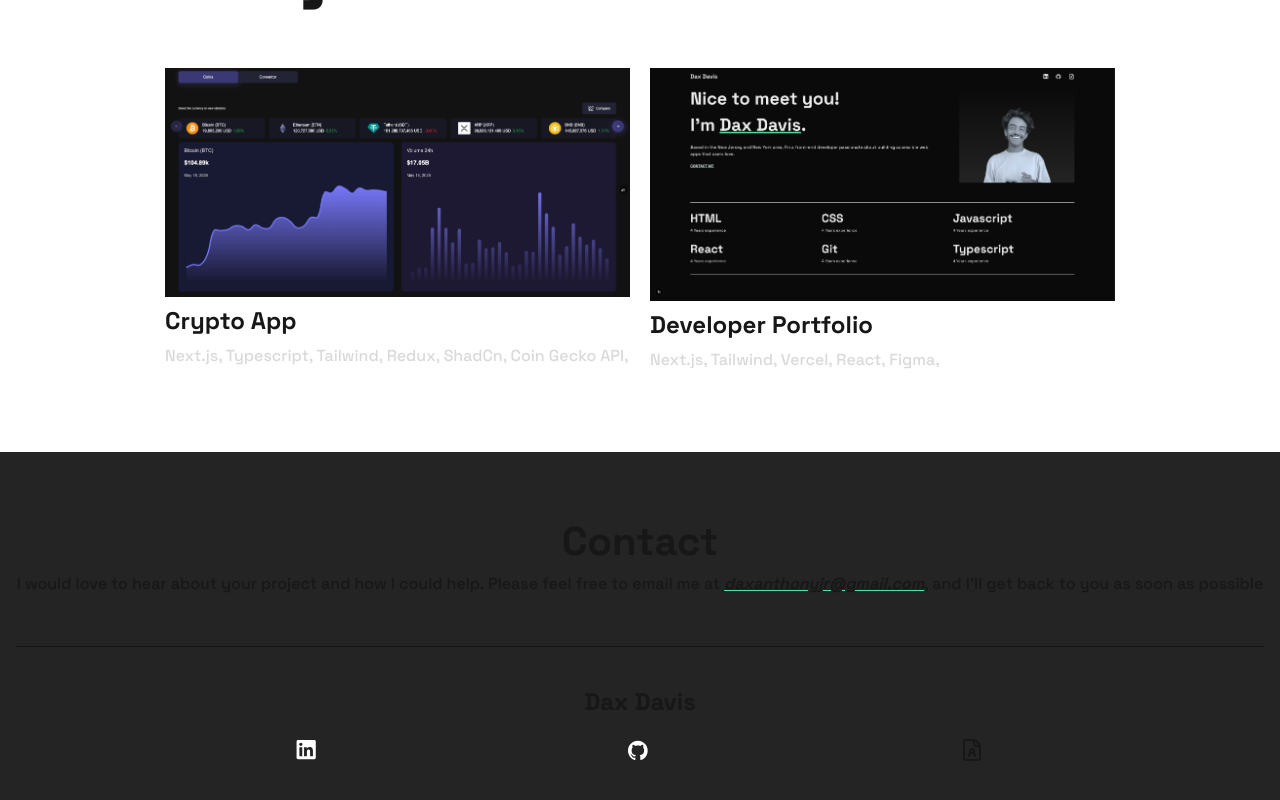
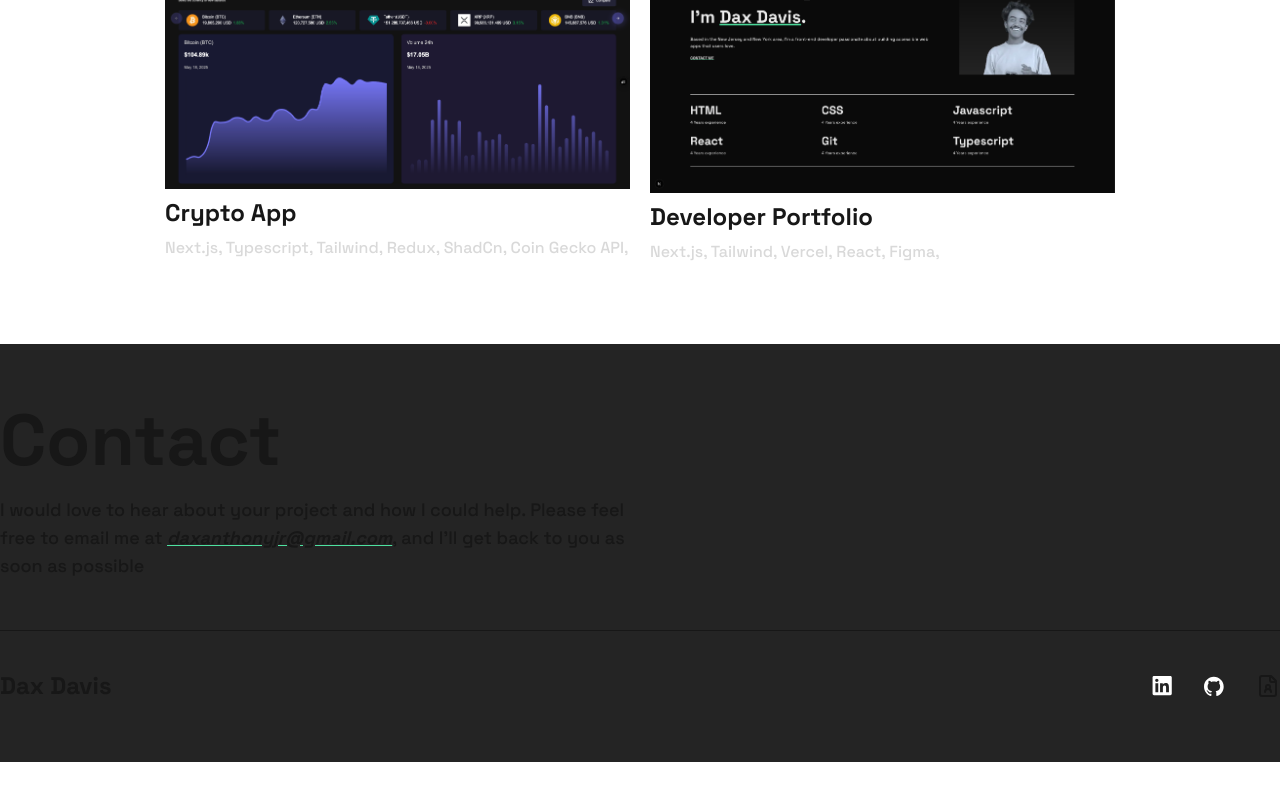
Before and after one commit to daxantz/portfolio, a Next.js app: page / in a window 1280 px wide. Shown: the part 1112-1912 px from the top of the page. After the commit the page ends 1874 px from the top, so only its background shows below. Built offline with nearby package versions, Linux system fonts and the light colour scheme.

Commit message:
added responsive stlyes to components

```diff
--- a/components/Footer.tsx
+++ b/components/Footer.tsx
@@ -3,10 +3,13 @@ import Icons from "./Icons";
 
 const Footer = () => {
   return (
-    <footer className="bg-[#242424] mt-[80px] py-[60px]">
-      <div className="px-4">
-        <h4 className="font-bold text-[40px] text-center">Contact</h4>
-        <p className="font-medium text-center">
+    <footer className="bg-[#242424] mt-[80px] py-[60px] flex flex-col items-center">
+      <div className="max-w-[1600px]  w-full">
+        <div className=" w-1/2 text-wrap">
+          <h4 className="font-bold text-[40px]  lg:text-left text-center md:text-7xl md:mb-[20px]">
+            Contact
+          </h4>
+          <p className="font-medium text-center  lg:text-left text-lg">
             I would love to hear about your project and how I could help. Please
             feel free to email me at{" "}
             <span className="font-bold italic underline decoration-[#4EE1A0]">
@@ -14,12 +17,14 @@ const Footer = () => {
             </span>
             , and I&apos;ll get back to you as soon as possible
           </p>
-        <hr className="mt-[50px]" />
-        <div className="mt-[39px] flex flex-col gap-5">
-          <p className="text-center max-w-[129px] mx-auto font-bold text-2xl">
-            Dax Davis
-          </p>
+        </div>
+
+        <div>
+          <hr className="mt-[50px] w-full" />
+          <div className="mt-[39px] flex flex-col gap-5 md:flex-row md:justify-between">
+            <p className="text-center   font-bold text-2xl">Dax Davis</p>
             <Icons />
+          </div>
         </div>
       </div>
     </footer>
--- a/components/Header.tsx
+++ b/components/Header.tsx
@@ -8,7 +8,7 @@ import Icons from "./Icons";
 
 const Header = () => {
   return (
-    <div className="mx-[100px] relative  bg-gradient-to-b from-[#24242400] to-[#242424] ">
+    <div className=" relative  bg-gradient-to-b from-[#24242400] to-[#242424] ">
       <div className=" mx-auto  mt-[20px] flex flex-col gap-5">
         <p className="text-center max-w-[129px] mx-auto font-bold text-2xl">
           Dax Davis
--- a/components/HeaderText.tsx
+++ b/components/HeaderText.tsx
@@ -2,7 +2,7 @@ import React from "react";
 
 const HeaderText = () => {
   return (
-    <div className="mt-5 mx-[16px] md:m-0 md:w-[60%] flex flex-col gap-6 ">
+    <div className="mt-5  md:m-0 md:w-[60%] lg:w-[70%] flex flex-col gap-6 ">
       <h1 className="text-center md:text-left font-bold text-[2.5rem] md:text-[4.5rem] text-balance">
         Nice to meet you! I&apos;m{" "}
         <span className="underline decoration-[#4EE1A0]">Dax Davis</span>.
--- a/components/LargerHeader.tsx
+++ b/components/LargerHeader.tsx
@@ -10,7 +10,7 @@ const LargerHeader = () => {
 
       <div className="flex">
         <HeaderText />
-        <div className=" flex flex-col justify-end w-[40%]  bg-gradient-to-b from-[#24242400] to-[#242424] ">
+        <div className=" flex flex-col justify-end w-[40%] lg:w-[30%] lg:items-center  bg-gradient-to-b from-[#24242400] to-[#242424] ">
           <Image src={githubprofile} alt="Dax Davis" />
         </div>
       </div>
```
Lines whose indentation alone changed are shown as unchanged.
